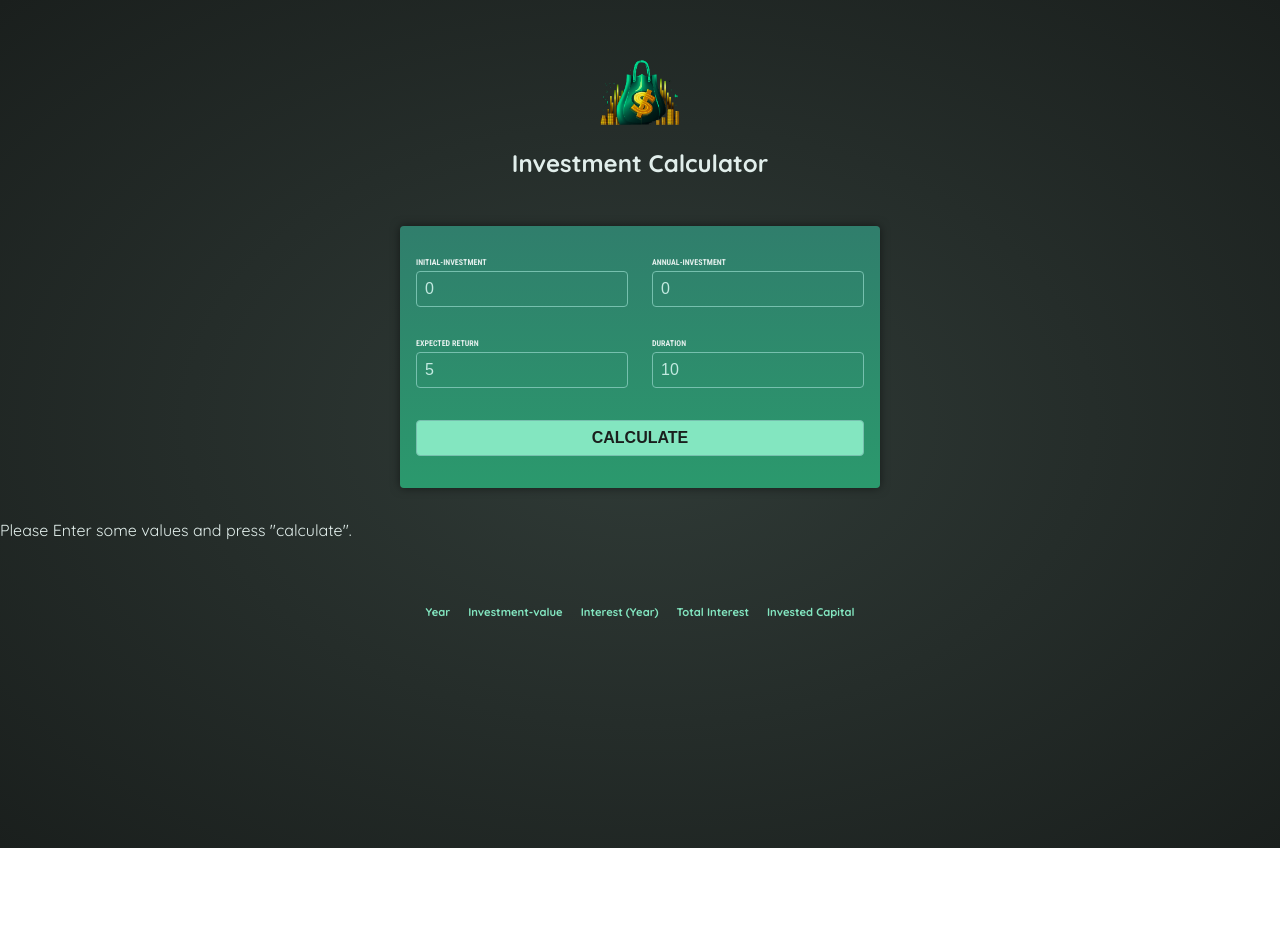
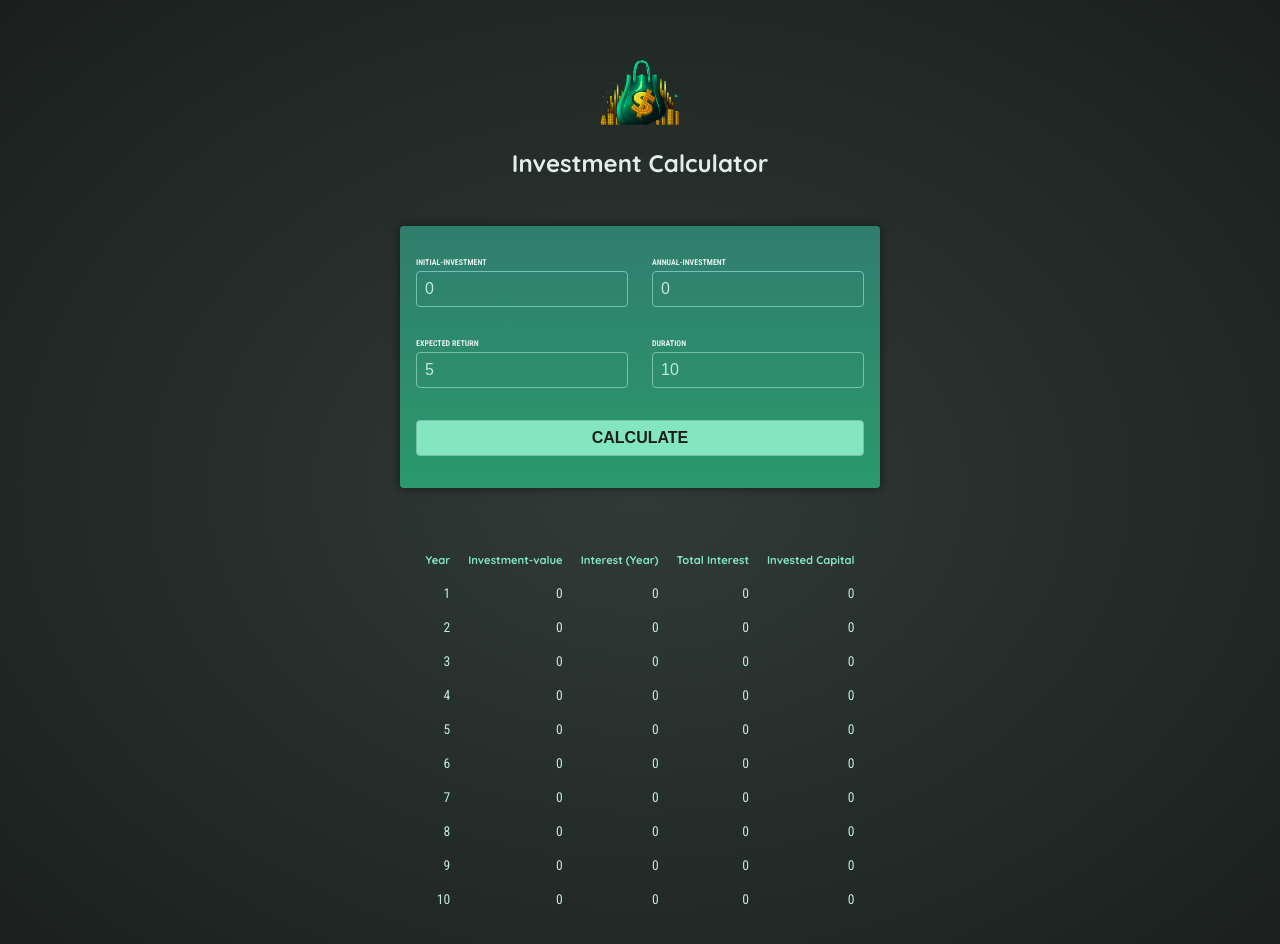
Before and after one commit to Nityanandkumar/investment-calculator, an Angular app: page / in a window 1280 px wide. Both pictures are taken after a click on the button "CALCULATE". Shown: the top 944 px of the page. Before the commit the page ends 848 px from the top, so only its background shows below. Built offline with nearby package versions, Linux system fonts and the light colour scheme.

Commit message:
outputing data into results table

```diff
--- a/src/app/investment-results/investment-results.component.html
+++ b/src/app/investment-results/investment-results.component.html
@@ -1,4 +1,7 @@
-<P>Please Enter some values and press "calculate".</P>
+@if(!results) {
+<P class="center">Please Enter some values and press "Calculate".</P>
+}
+@else {
 <table>
     <thead>
         <tr>
@@ -10,6 +13,15 @@
         </tr>
     </thead>
     <tbody>
-
+         @for(result of results; track result.year) {
+            <tr>
+            <td>{{result.year}}</td>
+            <td>{{result.valueEndOfYear}}</td>
+            <td>{{result.interest}}</td>
+            <td>{{result.totalInterest}}</td>
+            <td>{{result.totalAmountInvested}}</td>
+            </tr>
+         }
     </tbody>
 </table>
+}
```
